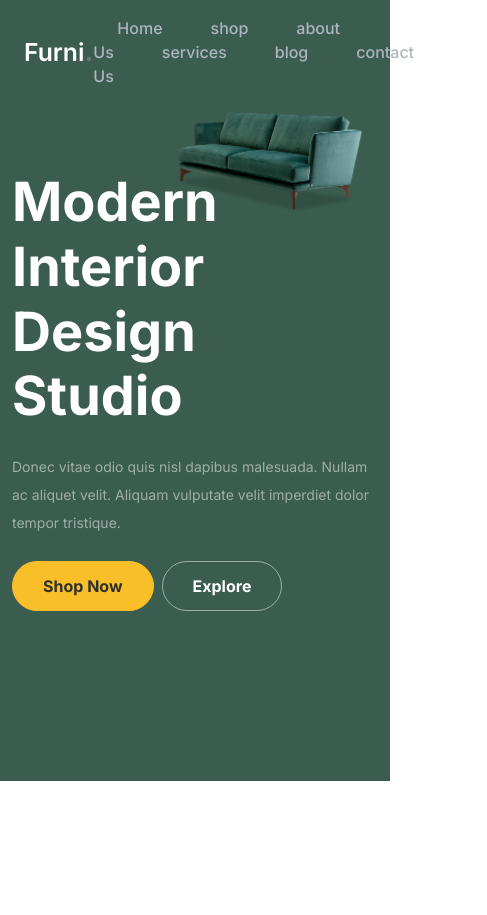
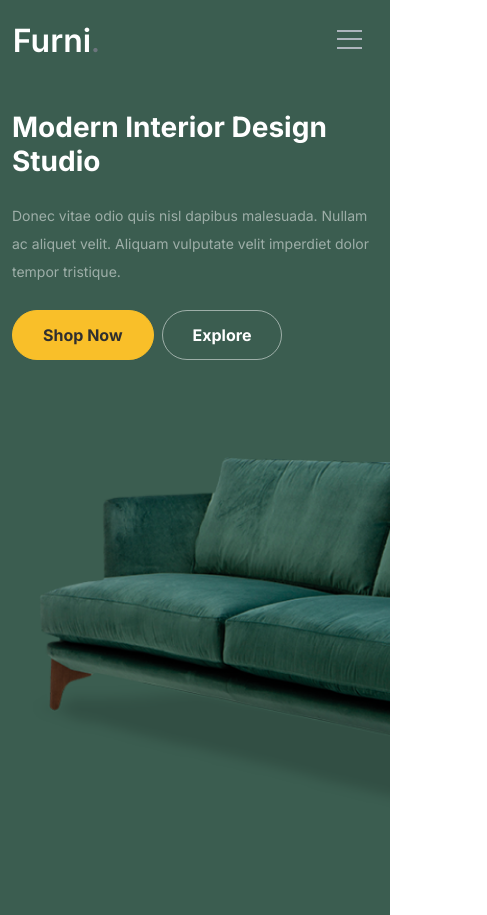
Before and after one commit to hertheyhermee/Furni, a React (Vite) app: page / in a window 390 px wide. Shown: the whole page, 487 px wide, since content can reach past the window. Before the commit the page ends 844 px from the top, so only its background shows below. Built offline with nearby package versions, Linux system fonts and the light colour scheme.

Commit message:
Navbar and hero components updated

```diff
--- a/src/App.jsx
+++ b/src/App.jsx
@@ -1,18 +1,26 @@
-import { BrowserRouter, Routes, Route } from "react-router-dom";
+import { BrowserRouter as Router, Routes, Route } from "react-router-dom";
 import Home from "./components/Home";
 import Navbar from "./Navbar/Navbar";
-import 'bootstrap/dist/css/bootstrap.css';
+import Shop from "./components/Shop";
+import AboutUs from "./components/AboutUs";
+import Services from "./components/Services";
+import Blog from "./components/Blog";
+import "bootstrap/dist/css/bootstrap.css";
 
 const App = () => {
   return (
-    <div>
-      <Navbar />
-      <BrowserRouter>
+    <Router>
+      <div>
+        <Navbar />
         <Routes>
           <Route path="/" element={<Home />} />
+          <Route path="/shop" element={<Shop />} />
+          <Route path="/about" element={<AboutUs />} />
+          <Route path="/services" element={<Services />} />
+          <Route path="/blog" element={<Blog />} />
         </Routes>
-      </BrowserRouter>
-    </div>
+      </div>
+    </Router>
   );
 };
 
--- a/src/Hero/Hero.jsx
+++ b/src/Hero/Hero.jsx
@@ -1,22 +1,35 @@
 import "./hero.css";
 import Couch from "../../public/images/couch.png";
-import Button from '../Button'
+import Button from "../Button";
 
 const Hero = ({ header, subHeader }) => {
   return (
     <div className="hero bg-main">
       <div className="container">
         <div className="row">
-          <div className="col-12 col-md-6">
+          <div className="col-12 col-lg-6">
             <div className="wrap">
               <div className="">
-              <h1 className="mb-4 fs-mega fw-bolder text-white text-capitalize">{header}</h1>
+                <h1 className="mb-4 fs-mega fw-bolder text-white text-capitalize">
+                  {header}
+                </h1>
               </div>
               {subHeader ? (
                 <div className="">
                   <p className="text-subHeader fs-small mb-4">{subHeader}</p>
-                <Button className={'me-2'} text={'shop now'} backgroundColor={'#f9bf29'} color={'#2f2f2f'} border={'1px solid #f9bf29'} />
-                <Button text={'explore'} backgroundColor={'transparent'} color={'#fff'} border={'1px solid rgba(255, 255, 255, 0.5)'} />
+                  <Button
+                    className={"me-2"}
+                    text={"shop now"}
+                    backgroundColor={"#f9bf29"}
+                    color={"#2f2f2f"}
+                    border={"1px solid #f9bf29"}
+                  />
+                  <Button
+                    text={"explore"}
+                    backgroundColor={"transparent"}
+                    color={"#fff"}
+                    border={"1px solid rgba(255, 255, 255, 0.5)"}
+                  />
                   <img src={Couch} width className="couch" alt="" />
                 </div>
               ) : null}
--- a/src/Hero/hero.css
+++ b/src/Hero/hero.css
@@ -1,7 +1,7 @@
 .bg-main {
     background-color: #3b5d50 !important;
     position: relative;
-    padding: 170px 0;
+    padding: 130px 0;
     z-index: -1;
 }
 
@@ -21,7 +21,7 @@
     position: absolute;
     width: 51%;
     right: 6%;
-    top: 11%;
+    top: 5%;
 }
 
 .text-subHeader {
@@ -32,3 +32,68 @@
     font-size: 14px;
     line-height: 28px;
 }
+
+@media screen and (max-width:996px) {
+    .bg-main {
+        padding: 40px 0;
+    }
+    .wrap {
+        max-width: 100%;
+    }
+    .fs-mega {
+        font-size: 35px !important;
+    }
+    .fs-small {
+        font-size: 14px;
+        line-height: 28px;
+    }
+    .couch {
+        position: relative;
+        width: 110%;
+        margin-left: -8%;
+        top: 17%;
+    }
+}
+
+@media screen and (max-width:768px)  {
+    .bg-main {
+        background-color: #3b5d50 !important;
+        position: relative;
+        overflow-x: hidden;
+        padding: 30px 0;
+        z-index: -1;
+    }
+
+    .hero {
+        margin-top: -1px !important;
+        /* border: none !important; */
+    }
+
+    .wrap {
+        max-width: 450px;
+    }
+
+    .fw-boldest {
+        font-weight: 900 !important;
+    }
+
+    .fs-mega {
+        font-size: 28px !important;
+    }
+    .fs-small {
+        font-size: 14px;
+        line-height: 28px;
+    }
+
+    .couch {
+        position: relative;
+        width: 200%;
+        left: 6%;
+        top: 17%;
+    }
+
+    .text-subHeader {
+        color: rgba(255, 255, 255, 0.5);
+    }
+
+}
--- a/src/Navbar/Navbar.jsx
+++ b/src/Navbar/Navbar.jsx
@@ -1,9 +1,12 @@
-import { useState } from "react";
+import { useState, useEffect } from "react";
 import { FaShoppingCart } from "react-icons/fa";
-import './navbar.css'
+import { Link, useLocation } from "react-router-dom";
+import "./navbar.css";
 
 const Navbar = () => {
-  const [links, setLinks] = useState([
+  const [sideBar, setSideBar] = useState(false);
+  const [active, setActive] = useState("home");
+  const [links] = useState([
     { link: "home", path: "/" },
     { link: "shop", path: "/shop" },
     { link: "about us", path: "/about" },
@@ -11,29 +14,82 @@ const Navbar = () => {
     { link: "blog", path: "/blog" },
     { link: "contact us", path: "/contactUs" },
   ]);
+
+  const showSideBar = () => setSideBar(!sideBar);
+
+  useEffect(() => {
+    const pathname = location.pathname;
+    const matchingLink = links.find(link => link.path === pathname);
+    if (matchingLink) {
+      setActive(matchingLink.link);
+    }
+  }, [location.pathname, links]);
+
+  const handleClick = (getCurrentItem) => {
+    setActive(getCurrentItem);
+  };
+
+
+  console.log(active);
+
   return (
-    <div className="container-fluid navBar py-3">
-      <div className="container d-flex justify-content-between align-items-center">
-        <div>
-          <h2 className="mb-0 text-white fw-marginally-bold">
+    <div className={`container-fluid navBar py-3 px-0 bg-nav ${""}`}>
+      <div className="container d-flex justify-content-between align-items-center wrapper">
+        <div className="ps-md-0">
+          <h2 className="mb-0 text-white fw-marginally-bold title">
             Furni<span className="text-secondary fs-1">.</span>
           </h2>
         </div>
-        <div className="d-flex align-items-center">
+        <div className="d-block d-md-none pe-3 pe-sm-0">
+          <div className="hamburger" onClick={showSideBar}>
+            <div className="bar"></div>
+          </div>
+        </div>
+        <div className="align-items-center d-none d-md-flex">
           <nav className="">
             {links.map((navItem) => (
-              <a
-                href={navItem.path}
-                className="text-capitalize text-decoration-none mx-4 link-color fw-slightly-bold"
+              <Link
+                to={navItem.path}
+                className={`text-capitalize fs-slight-1 text-decoration-none mx-2 mx-lg-4 link-color fw-slightly-bold nav_link ${
+                  navItem.link === active ? "active" : null
+                } `}
+                onClick={() => handleClick(navItem.link)}
                 key={navItem.link}
               >
                 {navItem.link}
-              </a>
+              </Link>
             ))}
           </nav>
-          <div className="cart ms-5">
-            <FaShoppingCart size={25} color="white" />
+          <div className="cart ms-lg-5 ms-6">
+            <Link to="/cart">
+              <FaShoppingCart size={25} color="white" />
+            </Link>
           </div>
+        </div>
+      </div>
+
+      <div
+        className={` nav_list_wrap ${sideBar ? "ul-active" : ""}`}
+        style={{ marginBottom: `${sideBar ? "-4px" : "0"}` }}
+      >
+        <div className="">
+          <ul>
+            {links.map((navItem) => (
+              <li key={navItem.link}>
+                <Link
+                  to={navItem.path}
+                  className={`link-color hover text-capitalize px-3 px-sm-0 nav-two}`}
+                >
+                  {navItem.link}
+                </Link>
+              </li>
+            ))}
+            <li className="px-3 px-md-0 py-3">
+              <Link to="">
+                <FaShoppingCart size={25} color="white" />
+              </Link>
+            </li>
+          </ul>
         </div>
       </div>
     </div>
--- a/src/Navbar/navbar.css
+++ b/src/Navbar/navbar.css
@@ -1,5 +1,18 @@
+.bg-nav {
+    background-color: #3b5d50 !important;
+    border: none !important;
+}
+
 .link-color {
     color: #adb5bd !important;
+}
+
+.hover:hover {
+    color: #fff !important;
+}
+
+.fs-slight-1 {
+    font-size: 14px !important;
 }
 
 .fw-slightly-bold {
@@ -11,5 +24,111 @@
 }
 
 .navBar {
-    position: absolute !important;
+    position: scroll !important;
 }
+
+.hamburger {
+    display: flex;
+    align-items: center;
+    justify-content: center;
+    /* border: 1px solid white; */
+    width: 50px;
+    height: 50px;
+}
+
+.bar {
+    border-top: 2px solid #adb5bd;
+    width: 25px;
+    height: 30px;
+    position: relative;
+    margin-top: 8px;
+}
+
+.bar::before {
+    position: absolute;
+    content: "";
+    border-bottom: 2px solid #adb5bd;
+    width: 100%;
+    height: 100%;
+    bottom: 70%;
+}
+
+.bar::after {
+    position: absolute;
+    content: "";
+    border-bottom: 2px solid #adb5bd;
+    bottom: 40%;
+    width: 100%;
+    height: 100%;
+}
+
+ul {
+    padding: 0 !important;
+}
+
+.nav_list_wrap {
+    height: 0;
+    transition: height .2s linear;
+    overflow-y: hidden;
+}
+
+div.ul-active {
+    height: 340px;
+    border-bottom: 1px solid #adb5bd;
+}
+
+ul li {
+    list-style: none;
+    /* border: 1px solid white; */
+    padding: 10px 0;
+}
+
+ul li .nav-two {
+    text-decoration: none;
+    text-transform: capitalize;
+}
+
+nav .nav_link {
+    position: relative;
+    transition: .2s ease;
+}
+
+
+nav .nav_link::before {
+    position: absolute;
+    content: "";
+    border-bottom: 5px solid #ffc107;
+    bottom: -13px;
+    width: 0;
+    transition: .2s ease;
+}
+
+nav .nav_link:hover {
+    color: white !important;
+}
+
+nav .nav_link:hover::before, nav a.active::before{
+    width: 100%;
+}
+
+.active {
+    color: white !important;
+}
+
+
+@media screen and (max-width:996px) {
+    .ms-6 {
+        margin-left: 5rem !important;
+    }
+}
+
+@media screen and (max-width:768px) {
+    .title {
+        padding-left: .8rem;
+        font-size: 32px;
+    }
+
+    .wrapper {
+        padding: 0 !important;
+    }
+}
```
Lines whose indentation alone changed are shown as unchanged.
